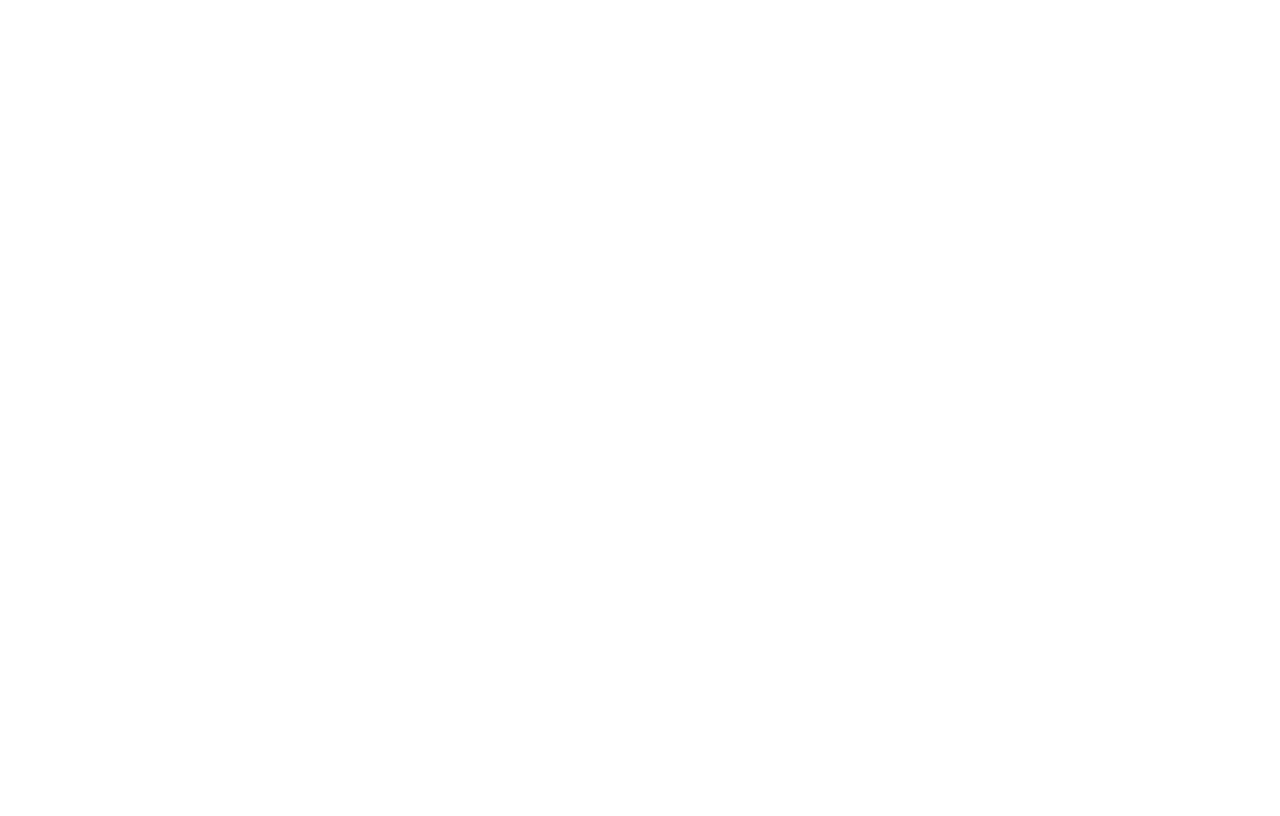
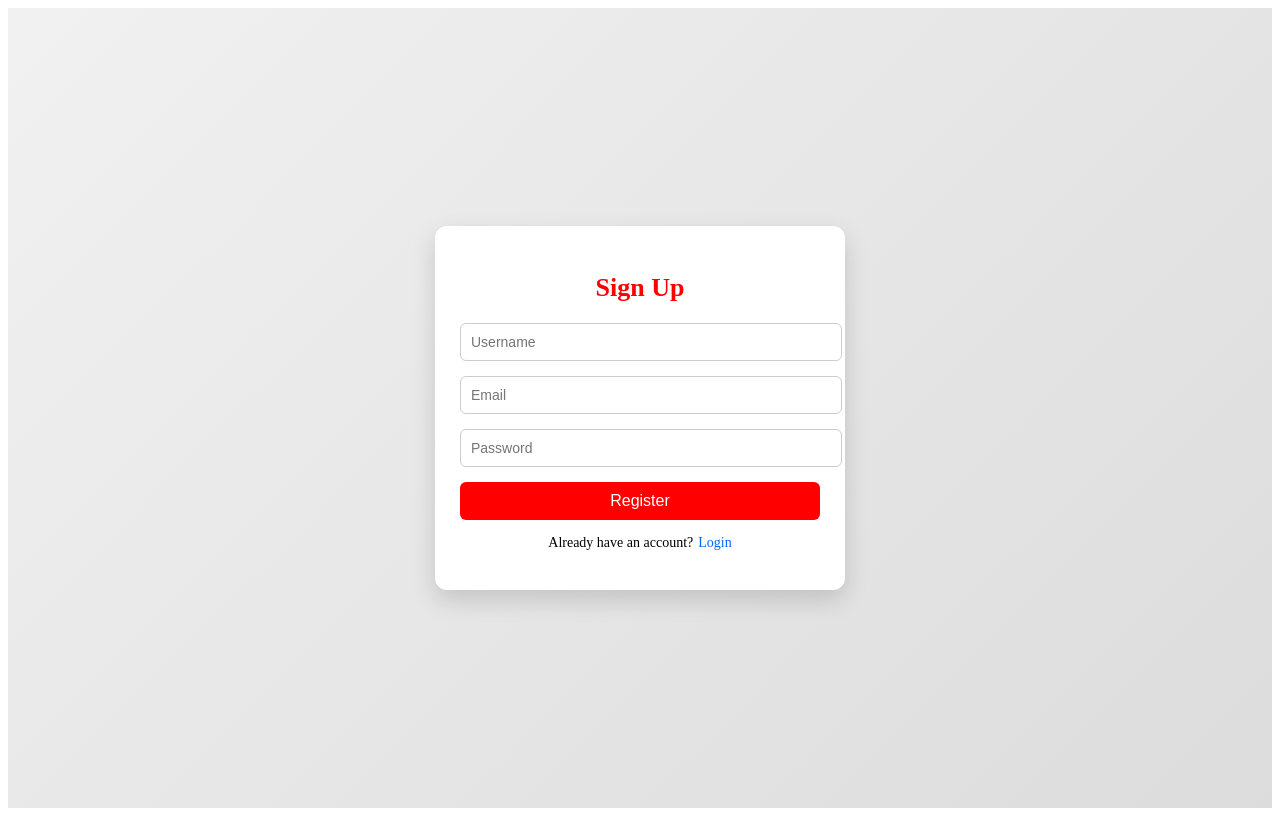
Before and after one commit to Vanaja-K08/youtube-frontend, a React (Vite) app: page /signup in a window 1280 px wide. Before the commit this address had no page. Built offline with nearby package versions, Linux system fonts and the light colour scheme.

Commit message:
created signup and also connected backend

```diff
--- a/package.json
+++ b/package.json
@@ -10,6 +10,7 @@
     "preview": "vite preview"
   },
   "dependencies": {
+    "axios": "^1.13.4",
     "react": "^19.2.0",
     "react-dom": "^19.2.0",
     "react-router-dom": "^7.13.0"
--- a/src/App.jsx
+++ b/src/App.jsx
@@ -3,11 +3,13 @@ import Home from "./pages/Home";
 import VideoPlayer from "./pages/VideoPlayer";
 import Channel from "./pages/Channel";
 import Login from "./pages/Login";
+import Signup from "./pages/Signup";
 
 export default function App() {
   return (
       <Routes>
         <Route path="/" element={<Home />} />
+        <Route path="/signup" element={<Signup />} />
         <Route path="/video/:id" element={<VideoPlayer />} />
         <Route path="/channel" element={<Channel />} />
         <Route path="/login" element={<Login />} />
--- /dev/null
+++ b/src/api/auth.js
@@ -0,0 +1,9 @@
+import axios from "axios";
+
+const API = "http://localhost:5000/api/auth";
+
+export const registerUser = (data) =>
+  axios.post(`${API}/register`, data);
+
+export const loginUser = (data) =>
+  axios.post(`${API}/login`, data);
--- /dev/null
+++ b/src/pages/Signup.jsx
@@ -0,0 +1,62 @@
+import { useState } from "react";
+import { useNavigate } from "react-router-dom";
+import "../styles/auth.css";
+import { registerUser } from "../api/auth";
+
+export default function Signup() {
+  const navigate = useNavigate();
+  const [username, setUsername] = useState("");
+  const [email, setEmail] = useState("");
+  const [password, setPassword] = useState("");
+
+  const [form, setForm] = useState({});
+
+  const handleSignup = async () => {
+
+     await registerUser(form);
+    alert("Registration successful");
+    navigate("/login");
+  };
+
+  return (
+    <div className="auth-container">
+      <div className="auth-card">
+        <h2 className="auth-title">Sign Up</h2>
+
+        <input
+          placeholder="Username"
+          className="auth-input"
+         onChange={e => setForm({ ...form, username: e.target.value })}
+        />
+
+        <input
+          type="email"
+          placeholder="Email"
+          className="auth-input"
+           onChange={e => setForm({ ...form, email: e.target.value })}
+        />
+
+        <input
+          type="password"
+          placeholder="Password"
+          className="auth-input"
+         onChange={e => setForm({ ...form, password: e.target.value })}
+        />
+
+        <button className="auth-btn" onClick={handleSignup}>
+          Register
+        </button>
+
+        <p className="auth-footer">
+          Already have an account?
+          <span
+            className="auth-link"
+            onClick={() => navigate("/login")}
+          >
+            Login
+          </span>
+        </p>
+      </div>
+    </div>
+  );
+}
--- /dev/null
+++ b/src/styles/auth.css
@@ -0,0 +1,73 @@
+/* FULL PAGE CENTER */
+.auth-container {
+  min-height: 100vh;
+  background: linear-gradient(135deg, #f1f1f1, #dcdcdc);
+  display: flex;
+  align-items: center;
+  justify-content: center;
+}
+
+/* CARD */
+.auth-card {
+  background: #fff;
+  width: 360px;
+  padding: 25px;
+  border-radius: 12px;
+  box-shadow: 0 10px 25px rgba(0, 0, 0, 0.15);
+}
+
+/* TITLE */
+.auth-title {
+  text-align: center;
+  font-size: 26px;
+  font-weight: bold;
+  color: #ff0000;
+  margin-bottom: 20px;
+}
+
+/* INPUTS */
+.auth-input {
+  width: 100%;
+  padding: 10px;
+  margin-bottom: 15px;
+  border-radius: 6px;
+  border: 1px solid #ccc;
+  font-size: 14px;
+}
+
+
+/* BUTTON */
+.auth-btn {
+  width: 100%;
+  padding: 10px;
+  background: #ff0000;
+  color: white;
+  border: none;
+  border-radius: 6px;
+  font-size: 16px;
+  cursor: pointer;
+}
+
+/* FOOTER TEXT */
+.auth-footer {
+  text-align: center;
+  margin-top: 15px;
+  font-size: 14px;
+}
+
+.auth-link {
+  color: #0066ff;
+  cursor: pointer;
+  margin-left: 5px;
+}
+
+.auth-link:hover {
+  text-decoration: underline;
+}
+
+/* RESPONSIVE */
+@media (max-width: 400px) {
+  .auth-card {
+    width: 90%;
+  }
+}
```
Also changed, not shown: 1 other file (tests, documents, lock files or other folders).
